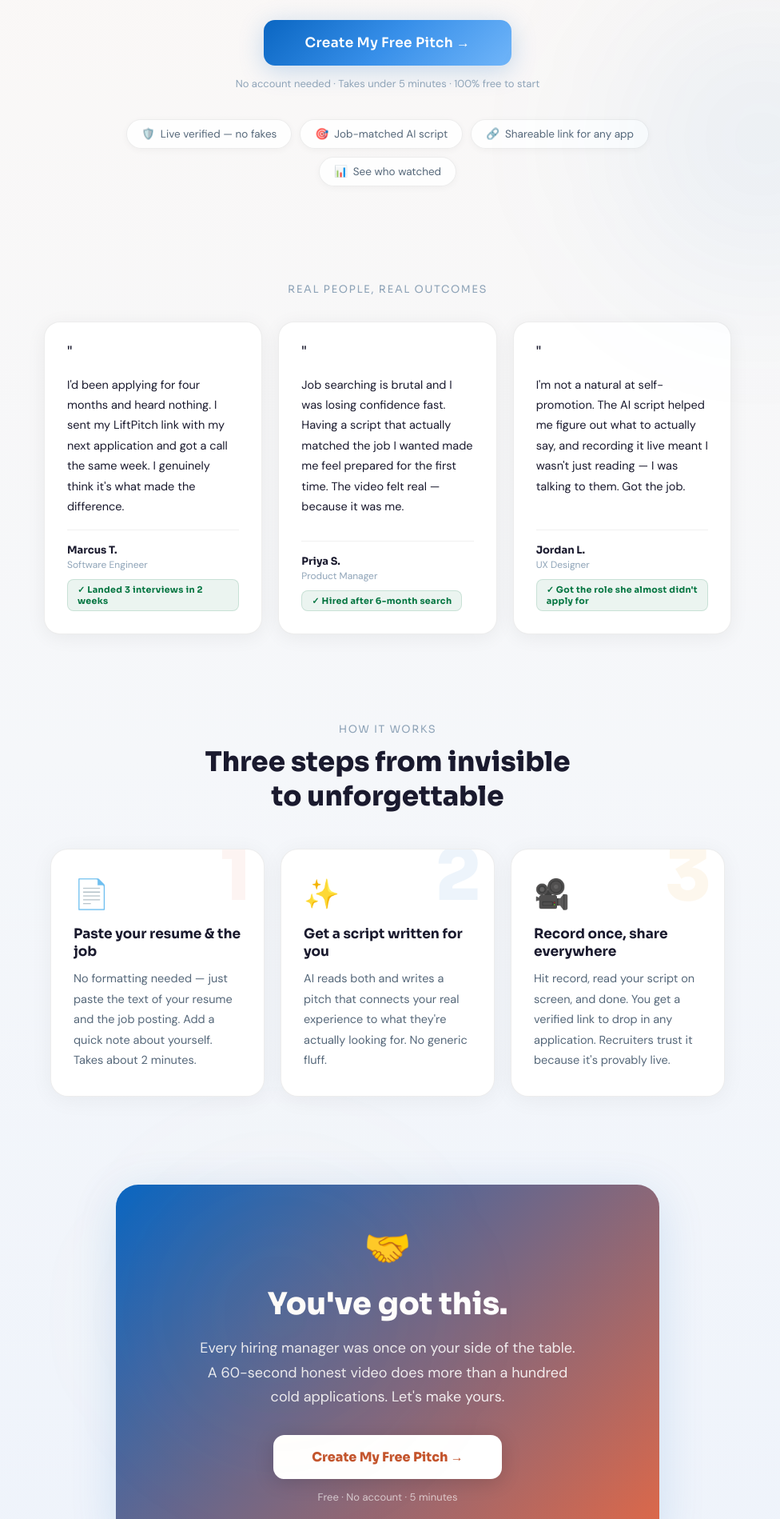
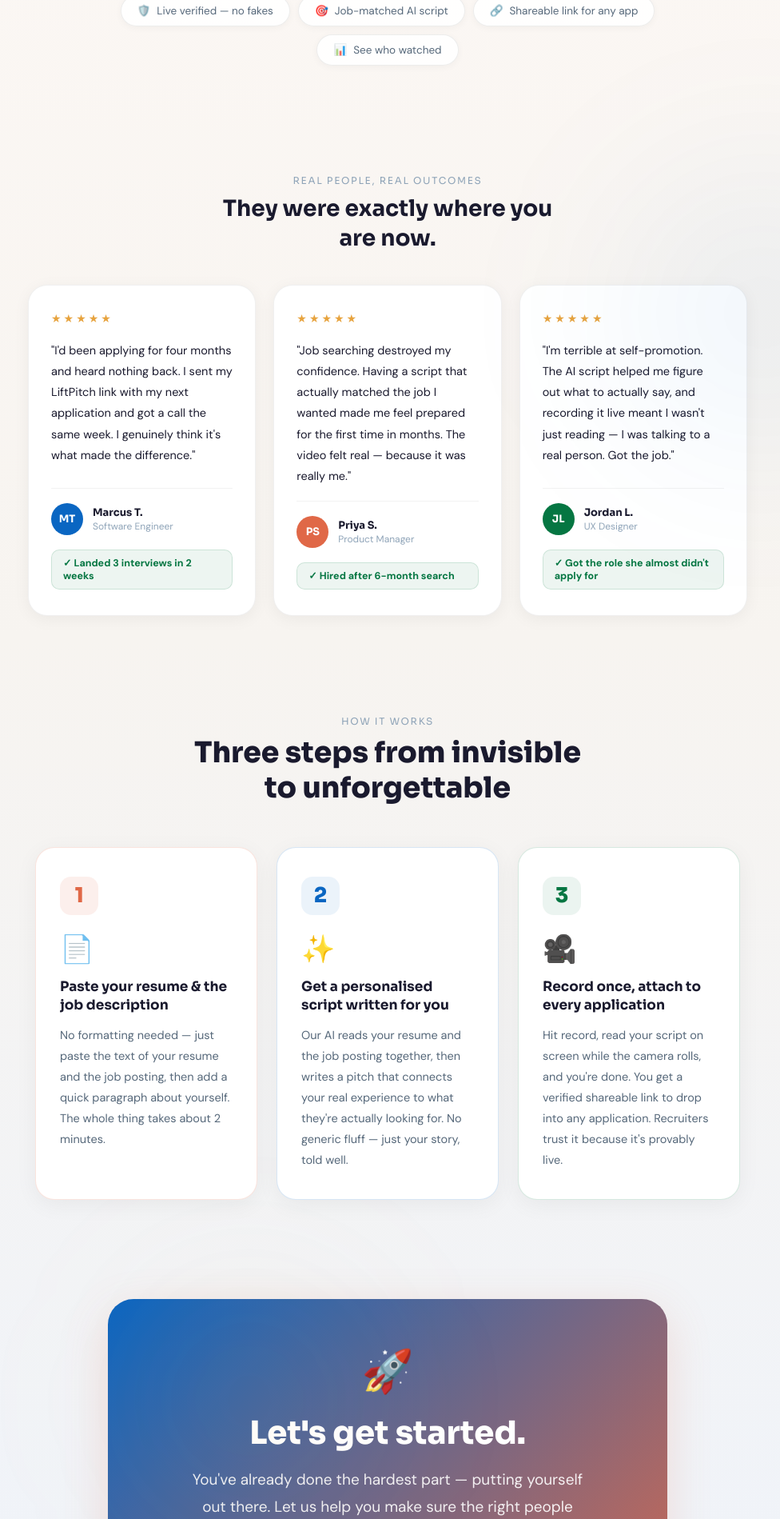
Before and after one commit to JamesNeutron/liftpitch, a Next.js app: page / in a window 1280 px wide. Shown: the part 666-2565 px from the top of the page at 80% size, without its empty margins (155-1131 px from the left). Built offline with nearby package versions, Linux system fonts and the light colour scheme.

Commit message:
Redesign landing page to be warmer and more approachable

```diff
--- a/src/app/LiftPitchApp.jsx
+++ b/src/app/LiftPitchApp.jsx
@@ -121,34 +121,40 @@ function useTimer(max) {
 
 const testimonials = [
   {
-    quote: "I'd been applying for four months and heard nothing. I sent my LiftPitch link with my next application and got a call the same week. I genuinely think it's what made the difference.",
+    quote: "I'd been applying for four months and heard nothing back. I sent my LiftPitch link with my next application and got a call the same week. I genuinely think it's what made the difference.",
     name: "Marcus T.", role: "Software Engineer", outcome: "Landed 3 interviews in 2 weeks",
+    initials: "MT", avatarColor: "#0A66C2",
   },
   {
-    quote: "Job searching is brutal and I was losing confidence fast. Having a script that actually matched the job I wanted made me feel prepared for the first time. The video felt real — because it was me.",
+    quote: "Job searching destroyed my confidence. Having a script that actually matched the job I wanted made me feel prepared for the first time in months. The video felt real — because it was really me.",
     name: "Priya S.", role: "Product Manager", outcome: "Hired after 6-month search",
+    initials: "PS", avatarColor: "#E06847",
   },
   {
-    quote: "I'm not a natural at self-promotion. The AI script helped me figure out what to actually say, and recording it live meant I wasn't just reading — I was talking to them. Got the job.",
+    quote: "I'm terrible at self-promotion. The AI script helped me figure out what to actually say, and recording it live meant I wasn't just reading — I was talking to a real person. Got the job.",
     name: "Jordan L.", role: "UX Designer", outcome: "Got the role she almost didn't apply for",
+    initials: "JL", avatarColor: "#057642",
   },
 ];
 
 const steps = [
   {
     n: "1", emoji: "📄",
-    t: "Paste your resume & the job",
-    d: "No formatting needed — just paste the text of your resume and the job posting. Add a quick note about yourself. Takes about 2 minutes.",
+    color: "#E06847", colorLight: "rgba(224,104,71,0.1)", colorMid: "rgba(224,104,71,0.18)",
+    t: "Paste your resume & the job description",
+    d: "No formatting needed — just paste the text of your resume and the job posting, then add a quick paragraph about yourself. The whole thing takes about 2 minutes.",
   },
   {
     n: "2", emoji: "✨",
-    t: "Get a script written for you",
-    d: "AI reads both and writes a pitch that connects your real experience to what they're actually looking for. No generic fluff.",
+    color: "#0A66C2", colorLight: "rgba(10,102,194,0.08)", colorMid: "rgba(10,102,194,0.16)",
+    t: "Get a personalised script written for you",
+    d: "Our AI reads your resume and the job posting together, then writes a pitch that connects your real experience to what they're actually looking for. No generic fluff — just your story, told well.",
   },
   {
     n: "3", emoji: "🎥",
-    t: "Record once, share everywhere",
-    d: "Hit record, read your script on screen, and done. You get a verified link to drop in any application. Recruiters trust it because it's provably live.",
+    color: "#057642", colorLight: "rgba(5,118,66,0.08)", colorMid: "rgba(5,118,66,0.16)",
+    t: "Record once, attach to every application",
+    d: "Hit record, read your script on screen while the camera rolls, and you're done. You get a verified shareable link to drop into any application. Recruiters trust it because it's provably live.",
   },
 ];
 
@@ -159,60 +165,60 @@ function Landing({ onStart }) {
   return (
     <div style={{
       minHeight: "100vh",
-      background: "linear-gradient(180deg, #FDF8F4 0%, #F5F7FA 60%, #EEF3FB 100%)",
+      background: "linear-gradient(180deg, #FEF9F6 0%, #F7F4F0 50%, #EEF3FB 100%)",
       display: "flex", flexDirection: "column", alignItems: "center",
       padding: "0 20px", position: "relative", overflow: "hidden",
       opacity: vis ? 1 : 0, transition: "opacity 0.9s",
     }}>
       {/* Warm ambient blobs */}
-      <div style={{ position: "absolute", top: "-10%", left: "-5%", width: 700, height: 700,
-        background: "radial-gradient(circle, rgba(224,104,71,0.07) 0%, transparent 65%)",
+      <div style={{ position: "absolute", top: "-8%", left: "-8%", width: 800, height: 800,
+        background: "radial-gradient(circle, rgba(224,104,71,0.08) 0%, transparent 60%)",
+        filter: "blur(100px)", pointerEvents: "none" }} />
+      <div style={{ position: "absolute", top: "25%", right: "-12%", width: 650, height: 650,
+        background: "radial-gradient(circle, rgba(10,102,194,0.07) 0%, transparent 60%)",
         filter: "blur(90px)", pointerEvents: "none" }} />
-      <div style={{ position: "absolute", top: "20%", right: "-10%", width: 600, height: 600,
-        background: "radial-gradient(circle, rgba(10,102,194,0.07) 0%, transparent 65%)",
-        filter: "blur(80px)", pointerEvents: "none" }} />
-      <div style={{ position: "absolute", bottom: "5%", left: "20%", width: 500, height: 500,
-        background: "radial-gradient(circle, rgba(231,163,62,0.06) 0%, transparent 65%)",
-        filter: "blur(80px)", pointerEvents: "none" }} />
+      <div style={{ position: "absolute", bottom: "8%", left: "15%", width: 550, height: 550,
+        background: "radial-gradient(circle, rgba(231,163,62,0.07) 0%, transparent 60%)",
+        filter: "blur(90px)", pointerEvents: "none" }} />
 
       {/* ── Hero ── */}
-      <div style={{ maxWidth: 720, width: "100%", textAlign: "center", paddingTop: "clamp(60px, 10vw, 120px)", paddingBottom: 20 }}>
+      <div style={{ maxWidth: 740, width: "100%", textAlign: "center", paddingTop: "clamp(72px, 11vw, 130px)", paddingBottom: 24 }}>
         <div style={{
-          display: "inline-flex", alignItems: "center", gap: 8, padding: "8px 18px",
+          display: "inline-flex", alignItems: "center", gap: 8, padding: "9px 20px",
           borderRadius: 100, background: "rgba(224,104,71,0.1)", border: "1px solid rgba(224,104,71,0.22)",
-          marginBottom: 28, fontSize: 13, color: "#C4552E",
+          marginBottom: 32, fontSize: 13, color: "#C4552E",
           fontFamily: "'Sora', sans-serif", fontWeight: 600, letterSpacing: "0.04em",
         }}>💛 For job seekers who deserve a fair shot</div>
 
         <h1 style={{
-          fontFamily: "'Sora', sans-serif", fontSize: "clamp(34px, 6.5vw, 68px)", fontWeight: 800,
-          lineHeight: 1.12, margin: "0 0 12px", color: B.text,
+          fontFamily: "'Sora', sans-serif", fontSize: "clamp(36px, 6.5vw, 70px)", fontWeight: 800,
+          lineHeight: 1.1, margin: "0 0 8px", color: B.text,
         }}>
-          Stop Getting Ignored.<br />
+          Time to stand out<br />
           <span style={{ background: B.gradientHot, WebkitBackgroundClip: "text", WebkitTextFillColor: "transparent" }}>
-            Start Getting Noticed.
+            from the crowd.
           </span>
         </h1>
 
         <p style={{
           fontFamily: "'DM Sans', sans-serif", fontSize: "clamp(17px, 2.4vw, 21px)", color: B.textMuted,
-          lineHeight: 1.75, margin: "20px auto 36px", maxWidth: 560,
+          lineHeight: 1.8, margin: "24px auto 40px", maxWidth: 580,
         }}>
-          Job searching is exhausting and demoralising — and a plain resume often isn't enough.
-          LiftPitch helps you record a short, genuine video pitch so recruiters finally see the real you.
+          Job searching is hard — and exhausting. You've sent dozens of applications and heard nothing back.
+          LiftPitch helps you show up as a real person, not just another resume in a pile.
         </p>
 
-        <Btn onClick={onStart} style={{ padding: "18px 52px", fontSize: 17, borderRadius: 14,
-          boxShadow: "0 6px 32px rgba(10,102,194,0.22)" }}>
+        <Btn onClick={onStart} style={{ padding: "18px 56px", fontSize: 17, borderRadius: 16,
+          boxShadow: "0 6px 28px rgba(10,102,194,0.2)" }}>
           Create My Free Pitch →
         </Btn>
 
-        <p style={{ fontFamily: "'DM Sans', sans-serif", fontSize: 13, color: B.textDim, marginTop: 14 }}>
+        <p style={{ fontFamily: "'DM Sans', sans-serif", fontSize: 13.5, color: B.textDim, marginTop: 16 }}>
           No account needed · Takes under 5 minutes · 100% free to start
         </p>
 
         {/* Feature pills */}
-        <div style={{ display: "flex", flexWrap: "wrap", gap: 10, justifyContent: "center", marginTop: 36 }}>
+        <div style={{ display: "flex", flexWrap: "wrap", gap: 10, justifyContent: "center", marginTop: 40 }}>
           {[
             { icon: "🛡️", label: "Live verified — no fakes" },
             { icon: "🎯", label: "Job-matched AI script" },
@@ -220,10 +226,10 @@ function Landing({ onStart }) {
             { icon: "📊", label: "See who watched" },
           ].map(f => (
             <div key={f.label} style={{
-              display: "flex", alignItems: "center", gap: 7, padding: "9px 18px",
-              borderRadius: 100, background: "rgba(255,255,255,0.85)",
+              display: "flex", alignItems: "center", gap: 8, padding: "10px 20px",
+              borderRadius: 100, background: "rgba(255,255,255,0.9)",
               border: "1px solid rgba(0,0,0,0.07)",
-              boxShadow: "0 2px 8px rgba(0,0,0,0.04)",
+              boxShadow: "0 2px 10px rgba(0,0,0,0.04)",
               fontSize: 13.5, color: B.textMuted, fontFamily: "'DM Sans', sans-serif",
             }}><span>{f.icon}</span> {f.label}</div>
           ))}
@@ -231,114 +237,132 @@ function Landing({ onStart }) {
       </div>
 
       {/* ── Testimonials ── */}
-      <div style={{ maxWidth: 860, width: "100%", marginTop: "clamp(60px, 8vw, 100px)" }}>
-        <p style={{ fontFamily: "'Sora', sans-serif", fontSize: 13, color: B.textDim, textAlign: "center",
-          letterSpacing: "0.12em", textTransform: "uppercase", marginBottom: 32 }}>
-          Real people, real outcomes
-        </p>
-        <div style={{ display: "flex", flexWrap: "wrap", gap: 20, justifyContent: "center" }}>
+      <div style={{ maxWidth: 900, width: "100%", marginTop: "clamp(72px, 9vw, 112px)" }}>
+        <p style={{
+          fontFamily: "'Sora', sans-serif", fontSize: 12, color: B.textDim, textAlign: "center",
+          letterSpacing: "0.14em", textTransform: "uppercase", marginBottom: 10,
+        }}>Real people, real outcomes</p>
+        <h2 style={{
+          fontFamily: "'Sora', sans-serif", fontSize: "clamp(20px, 3vw, 28px)", fontWeight: 700,
+          color: B.text, textAlign: "center", margin: "0 auto 40px", maxWidth: 460, lineHeight: 1.3,
+        }}>They were exactly where you are now.</h2>
+        <div style={{ display: "flex", flexWrap: "wrap", gap: 22, justifyContent: "center" }}>
           {testimonials.map((t, i) => (
             <div key={i} style={{
-              flex: "1 1 240px", maxWidth: 280,
+              flex: "1 1 250px", maxWidth: 286,
               background: "#FFFFFF",
-              border: "1px solid rgba(0,0,0,0.07)",
-              borderRadius: 20, padding: 28,
-              boxShadow: "0 4px 24px rgba(0,0,0,0.06)",
-              display: "flex", flexDirection: "column", gap: 16,
+              border: "1px solid rgba(0,0,0,0.06)",
+              borderRadius: 24, padding: "32px 28px",
+              boxShadow: "0 4px 20px rgba(0,0,0,0.05)",
+              display: "flex", flexDirection: "column", gap: 18,
             }}>
-              <div style={{ fontSize: 22, lineHeight: 1 }}>"</div>
+              {/* Stars */}
+              <div style={{ display: "flex", gap: 3 }}>
+                {[1,2,3,4,5].map(s => <span key={s} style={{ fontSize: 14, color: "#E7A33E" }}>★</span>)}
+              </div>
               <p style={{ fontFamily: "'DM Sans', sans-serif", fontSize: 14.5, color: B.text,
-                lineHeight: 1.75, margin: 0, flex: 1 }}>{t.quote}</p>
-              <div style={{ borderTop: "1px solid rgba(0,0,0,0.06)", paddingTop: 16 }}>
-                <div style={{ fontFamily: "'Sora', sans-serif", fontSize: 13, fontWeight: 700, color: B.text }}>{t.name}</div>
-                <div style={{ fontFamily: "'DM Sans', sans-serif", fontSize: 12, color: B.textDim, marginTop: 2 }}>{t.role}</div>
+                lineHeight: 1.8, margin: 0, flex: 1 }}>"{t.quote}"</p>
+              <div style={{ display: "flex", alignItems: "center", gap: 12, borderTop: "1px solid rgba(0,0,0,0.05)", paddingTop: 18 }}>
                 <div style={{
-                  display: "inline-block", marginTop: 10, padding: "5px 12px", borderRadius: 8,
-                  background: "rgba(5,118,66,0.08)", border: "1px solid rgba(5,118,66,0.15)",
-                  fontFamily: "'Sora', sans-serif", fontSize: 11, fontWeight: 700, color: B.success,
-                  letterSpacing: "0.03em",
-                }}>✓ {t.outcome}</div>
+                  width: 40, height: 40, borderRadius: "50%", flexShrink: 0,
+                  background: t.avatarColor, display: "flex", alignItems: "center", justifyContent: "center",
+                  fontFamily: "'Sora', sans-serif", fontSize: 13, fontWeight: 700, color: "#fff",
+                }}>{t.initials}</div>
+                <div>
+                  <div style={{ fontFamily: "'Sora', sans-serif", fontSize: 13, fontWeight: 700, color: B.text }}>{t.name}</div>
+                  <div style={{ fontFamily: "'DM Sans', sans-serif", fontSize: 12, color: B.textDim, marginTop: 1 }}>{t.role}</div>
+                </div>
               </div>
+              <div style={{
+                padding: "8px 14px", borderRadius: 10,
+                background: "rgba(5,118,66,0.07)", border: "1px solid rgba(5,118,66,0.14)",
+                fontFamily: "'DM Sans', sans-serif", fontSize: 12.5, fontWeight: 600, color: B.success,
+              }}>✓ {t.outcome}</div>
             </div>
           ))}
         </div>
       </div>
 
       {/* ── How It Works ── */}
-      <div style={{ maxWidth: 860, width: "100%", marginTop: "clamp(70px, 9vw, 110px)" }}>
-        <p style={{ fontFamily: "'Sora', sans-serif", fontSize: 13, color: B.textDim, textAlign: "center",
-          letterSpacing: "0.12em", textTransform: "uppercase", marginBottom: 12 }}>How it works</p>
-        <h2 style={{ fontFamily: "'Sora', sans-serif", fontSize: "clamp(22px, 3.5vw, 34px)", fontWeight: 800,
-          color: B.text, textAlign: "center", margin: "0 auto 44px", maxWidth: 500, lineHeight: 1.25 }}>
-          Three steps from invisible to unforgettable
+      <div style={{ maxWidth: 900, width: "100%", marginTop: "clamp(80px, 10vw, 124px)" }}>
+        <p style={{
+          fontFamily: "'Sora', sans-serif", fontSize: 12, color: B.textDim, textAlign: "center",
+          letterSpacing: "0.14em", textTransform: "uppercase", marginBottom: 10,
+        }}>How it works</p>
+        <h2 style={{
+          fontFamily: "'Sora', sans-serif", fontSize: "clamp(24px, 3.5vw, 36px)", fontWeight: 800,
+          color: B.text, textAlign: "center", margin: "0 auto 52px", maxWidth: 520, lineHeight: 1.22,
+        }}>
+          Three steps from invisible<br />to unforgettable
         </h2>
-        <div style={{ display: "flex", flexWrap: "wrap", gap: 20, justifyContent: "center" }}>
+        <div style={{ display: "flex", flexWrap: "wrap", gap: 24, justifyContent: "center" }}>
           {steps.map((s, i) => (
             <div key={s.n} style={{
-              flex: "1 1 240px", maxWidth: 268,
+              flex: "1 1 250px", maxWidth: 278,
               background: "#FFFFFF",
-              border: "1px solid rgba(0,0,0,0.07)",
-              borderRadius: 22, padding: "32px 28px",
-              boxShadow: "0 4px 28px rgba(0,0,0,0.05)",
+              border: `1.5px solid ${s.colorMid}`,
+              borderRadius: 24, padding: "36px 30px",
+              boxShadow: `0 6px 28px rgba(0,0,0,0.05)`,
               position: "relative", overflow: "hidden",
             }}>
-              {/* large ghost number */}
+              {/* Colored step number badge */}
               <div style={{
-                position: "absolute", top: -12, right: 16,
-                fontFamily: "'Sora', sans-serif", fontSize: 90, fontWeight: 900,
-                background: i === 0 ? "rgba(224,104,71,0.07)"
-                  : i === 1 ? "rgba(10,102,194,0.07)"
-                  : "rgba(231,163,62,0.09)",
-                WebkitBackgroundClip: "text", WebkitTextFillColor: "transparent",
-                lineHeight: 1, userSelect: "none", pointerEvents: "none",
-              }}>{s.n}</div>
-              <div style={{ fontSize: 36, marginBottom: 16 }}>{s.emoji}</div>
+                display: "inline-flex", alignItems: "center", justifyContent: "center",
+                width: 48, height: 48, borderRadius: 14,
+                background: s.colorLight, marginBottom: 20,
+              }}>
+                <span style={{
+                  fontFamily: "'Sora', sans-serif", fontSize: 26, fontWeight: 900, color: s.color,
+                  lineHeight: 1,
+                }}>{s.n}</span>
+              </div>
+              <div style={{ fontSize: 34, marginBottom: 14 }}>{s.emoji}</div>
               <div style={{ fontFamily: "'Sora', sans-serif", fontSize: 17, fontWeight: 700,
-                color: B.text, marginBottom: 10, lineHeight: 1.3 }}>{s.t}</div>
+                color: B.text, marginBottom: 12, lineHeight: 1.35 }}>{s.t}</div>
               <div style={{ fontFamily: "'DM Sans', sans-serif", fontSize: 14.5, color: B.textMuted,
-                lineHeight: 1.75 }}>{s.d}</div>
+                lineHeight: 1.8 }}>{s.d}</div>
             </div>
           ))}
         </div>
       </div>
 
-      {/* ── You've Got This ── */}
+      {/* ── Let's Get Started ── */}
       <div style={{
-        maxWidth: 680, width: "100%",
-        margin: "clamp(70px, 9vw, 110px) auto clamp(60px, 8vw, 100px)",
-        borderRadius: 28, overflow: "hidden",
-        boxShadow: "0 12px 60px rgba(10,102,194,0.14)",
+        maxWidth: 700, width: "100%",
+        margin: "clamp(80px, 10vw, 124px) auto clamp(72px, 9vw, 112px)",
+        borderRadius: 32, overflow: "hidden",
+        boxShadow: "0 16px 56px rgba(224,104,71,0.18)",
       }}>
-        <div style={{ background: B.gradientHot, padding: "48px 40px", textAlign: "center" }}>
-          <div style={{ fontSize: 48, marginBottom: 16 }}>🤝</div>
+        <div style={{ background: B.gradientHot, padding: "56px 44px", textAlign: "center" }}>
+          <div style={{ fontSize: 52, marginBottom: 20 }}>🚀</div>
           <h2 style={{
-            fontFamily: "'Sora', sans-serif", fontSize: "clamp(24px, 4vw, 38px)", fontWeight: 800,
-            color: "#fff", margin: "0 0 16px", lineHeight: 1.2,
-          }}>You've got this.</h2>
+            fontFamily: "'Sora', sans-serif", fontSize: "clamp(26px, 4vw, 40px)", fontWeight: 800,
+            color: "#fff", margin: "0 0 18px", lineHeight: 1.18,
+          }}>Let's get started.</h2>
           <p style={{
-            fontFamily: "'DM Sans', sans-serif", fontSize: "clamp(15px, 2vw, 18px)",
-            color: "rgba(255,255,255,0.88)", lineHeight: 1.7, margin: "0 auto 32px", maxWidth: 480,
+            fontFamily: "'DM Sans', sans-serif", fontSize: "clamp(15px, 2vw, 19px)",
+            color: "rgba(255,255,255,0.9)", lineHeight: 1.75, margin: "0 auto 36px", maxWidth: 500,
           }}>
-            Every hiring manager was once on your side of the table.
-            A 60-second honest video does more than a hundred cold applications.
-            Let's make yours.
+            You've already done the hardest part — putting yourself out there.
+            Let us help you make sure the right people actually see you.
+            Your next interview is closer than you think.
           </p>
           <button onClick={onStart} style={{
-            display: "inline-block", padding: "17px 48px", borderRadius: 14,
+            display: "inline-block", padding: "18px 52px", borderRadius: 16,
             background: "#fff", color: "#C4552E",
-            fontFamily: "'Sora', sans-serif", fontSize: 16, fontWeight: 800,
+            fontFamily: "'Sora', sans-serif", fontSize: 17, fontWeight: 800,
             border: "none", cursor: "pointer",
             boxShadow: "0 4px 24px rgba(0,0,0,0.15)",
             transition: "transform 0.2s, box-shadow 0.2s",
           }}
-            onMouseEnter={e => { e.currentTarget.style.transform = "translateY(-3px)"; e.currentTarget.style.boxShadow = "0 8px 32px rgba(0,0,0,0.18)"; }}
+            onMouseEnter={e => { e.currentTarget.style.transform = "translateY(-3px)"; e.currentTarget.style.boxShadow = "0 10px 36px rgba(0,0,0,0.2)"; }}
             onMouseLeave={e => { e.currentTarget.style.transform = "translateY(0)"; e.currentTarget.style.boxShadow = "0 4px 24px rgba(0,0,0,0.15)"; }}
           >
             Create My Free Pitch →
           </button>
-          <p style={{ fontFamily: "'DM Sans', sans-serif", fontSize: 13,
-            color: "rgba(255,255,255,0.65)", marginTop: 14 }}>
-            Free · No account · 5 minutes
+          <p style={{ fontFamily: "'DM Sans', sans-serif", fontSize: 13.5,
+            color: "rgba(255,255,255,0.65)", marginTop: 16 }}>
+            Free · No account needed · Done in 5 minutes
           </p>
         </div>
       </div>
```
